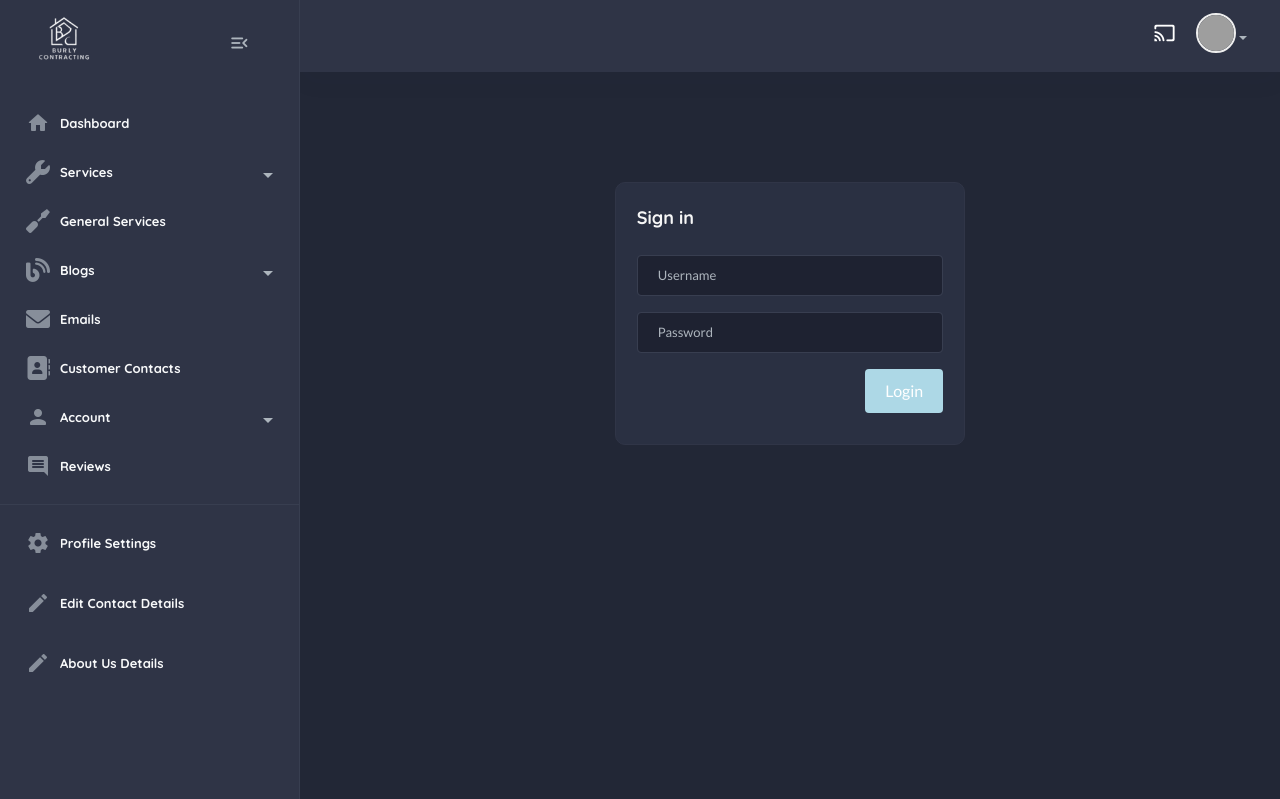
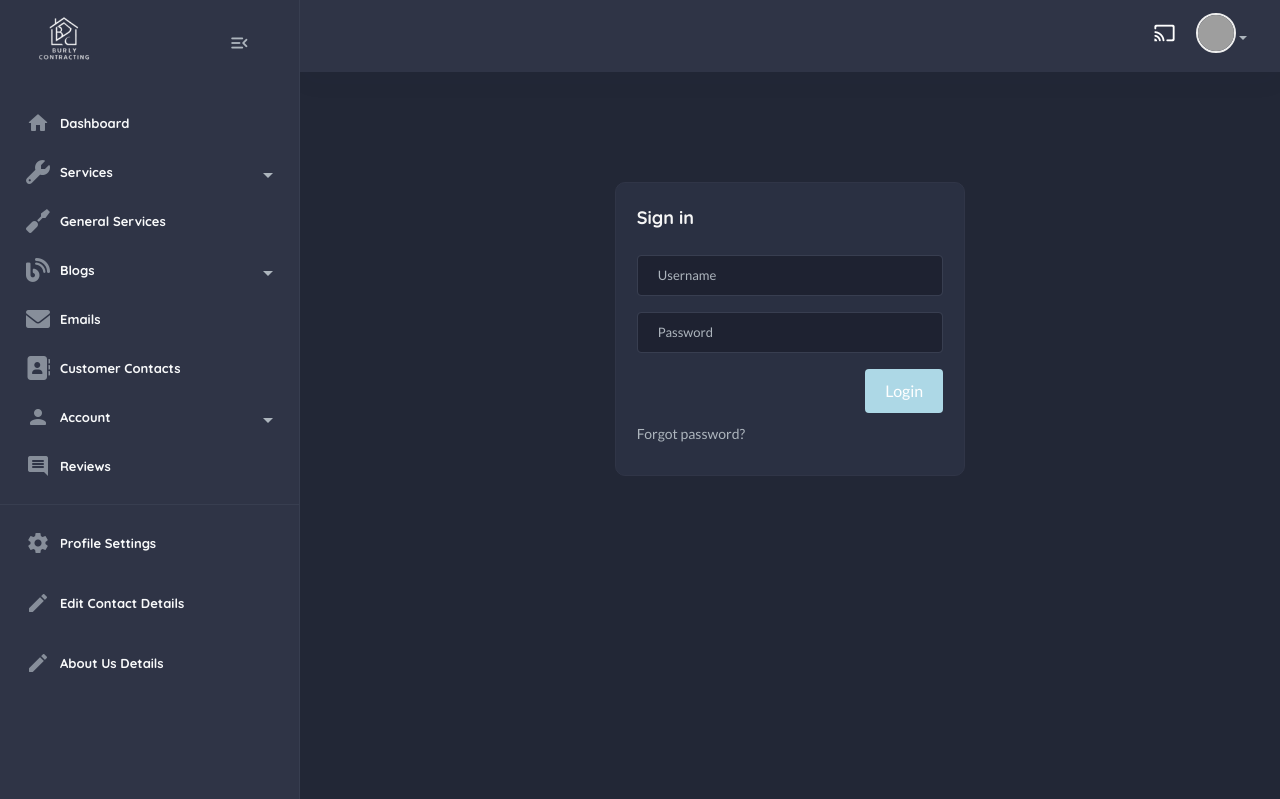
Before and after one commit to Aneela-Kiran/naafy-contracting, a Django app: page /useradmin/login/ in a window 1280 px wide. Shown: the top 799 px of the page. Run offline with Django 5.2, Linux system fonts and the light colour scheme; data comes from the database, SQL or seed files in the repository; some libraries are stand-ins or nearby versions; grey boxes are pictures that could not be loaded.

Commit message:
Forgot Password Functionality

```diff
--- a/templates/useradmin/login.html
+++ b/templates/useradmin/login.html
@@ -33,9 +33,9 @@
                             <div class="form-group mb-10 text-end">
                                 <button type="submit" class="btn button-hover-effect">Login</button>
                             </div>
-                            {% comment %} <div class="login_footer form-group mb-10">
+                            <div class="login_footer form-group mb-10">
                                 <a class="text-muted" href="{% url "useradmin:admin_password_reset" %}">Forgot password?</a>
-                            </div> {% endcomment %}
+                            </div>
                             <!-- form-group// -->
                         </form>
                     </div>
--- a/useradmin/urls.py
+++ b/useradmin/urls.py
@@ -1,6 +1,6 @@
 from django.urls import path
 from . import views
-# from django.contrib.auth import views as auth_views
+from django.contrib.auth import views as auth_views
 
 app_name = "useradmin"
 
@@ -69,8 +69,8 @@ urlpatterns = [
     path("login/", views.login_view, name="login"),
     path("logout/", views.logout_view, name="logout"),
     path("change-password/", views.change_password, name="change-password"),
-#     path('admin/password_reset/',auth_views.PasswordResetView.as_view(),name='admin_password_reset'),
-#     path('admin/password_reset/done/',auth_views.PasswordResetDoneView.as_view(),name='password_reset_done'),
-#     path('reset/<uidb64>/<token>/',auth_views.PasswordResetConfirmView.as_view(),name='password_reset_confirm'),
-#     path('reset/done/',auth_views.PasswordResetCompleteView.as_view(),name='password_reset_complete'),
+    path('admin/password_reset/',auth_views.PasswordResetView.as_view(),name='admin_password_reset'),
+    path('admin/password_reset/done/',auth_views.PasswordResetDoneView.as_view(),name='password_reset_done'),
+    path('reset/<uidb64>/<token>/',auth_views.PasswordResetConfirmView.as_view(),name='password_reset_confirm'),
+    path('reset/done/',auth_views.PasswordResetCompleteView.as_view(),name='password_reset_complete'),
 ]
```
